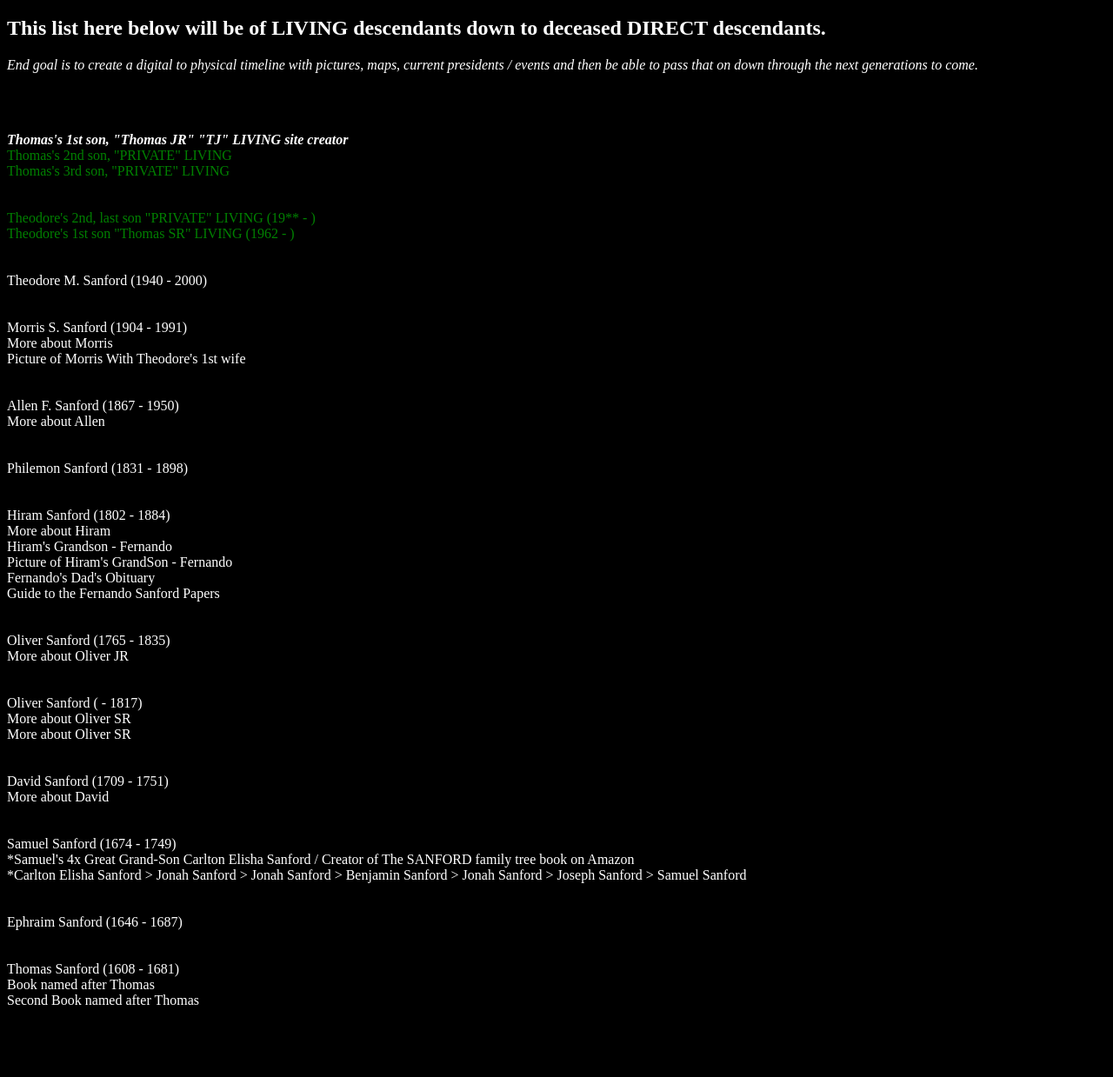
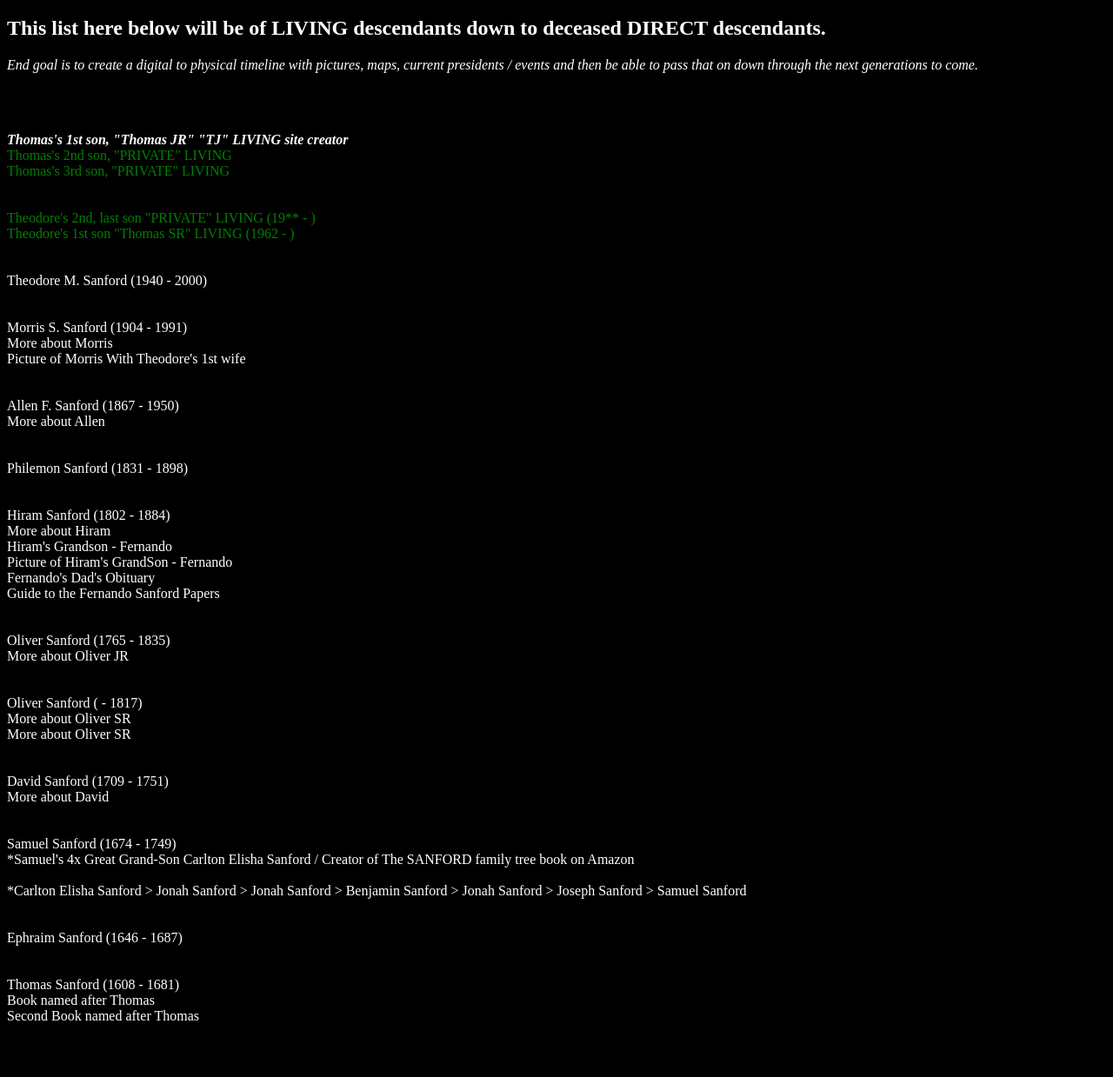
Before and after one commit to Hence4thTranscends/Sanford-Family-Tree, a plain HTML site: page index.html in a window 1280 px wide. Shown: the part 61-1300 px from the top of the page at 87% size. Drawn offline with Linux system fonts and the light colour scheme.

Commit message:
Update index.html

```diff
--- a/index.html
+++ b/index.html
@@ -120,7 +120,7 @@ a:active {
 
 
                          <DT><A HREF="https://www.findagrave.com/memorial/29052284/samuel-enos-sanford" ADD_DATE="1480315487" LAST_MODIFIED="1580182152">Samuel Sanford (1674 - 1749)</A><br>
-                        <DT><A HREF="https://www.amazon.com/s?i=stripbooks&rh=p_27%3ACarlton+Elisha+1847-+Sanford&s=relevancerank&text=Carlton+Elisha+1847-+Sanford&ref=dp_byline_sr_book_2" ADD_DATE="1641224940" LAST_MODIFIED="1641224940" ICON_URI="" ICON="">*Samuel's 4x Great Grand-Son Carlton Elisha Sanford / Creator of The SANFORD family tree book on Amazon</A><br>
+                        <DT><A HREF="https://www.amazon.com/s?i=stripbooks&rh=p_27%3ACarlton+Elisha+1847-+Sanford&s=relevancerank&text=Carlton+Elisha+1847-+Sanford&ref=dp_byline_sr_book_2" ADD_DATE="1641224940" LAST_MODIFIED="1641224940" ICON_URI="" ICON="">*Samuel's 4x Great Grand-Son Carlton Elisha Sanford / Creator of The SANFORD family tree book on Amazon</A><br><br>
                         <DT><A HREF="https://www.ancestry.com/genealogy/records/carlton-elisha-sanford-24-2h42f4" ADD_DATE="1480315487" LAST_MODIFIED="1580182152">*Carlton Elisha Sanford > Jonah Sanford > Jonah Sanford > Benjamin Sanford > Jonah Sanford > Joseph Sanford > Samuel Sanford </A><br><br><br>
 
 
```
